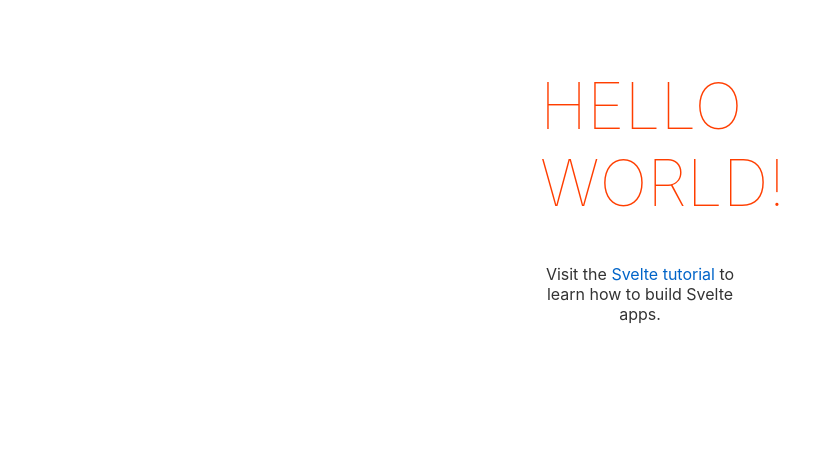
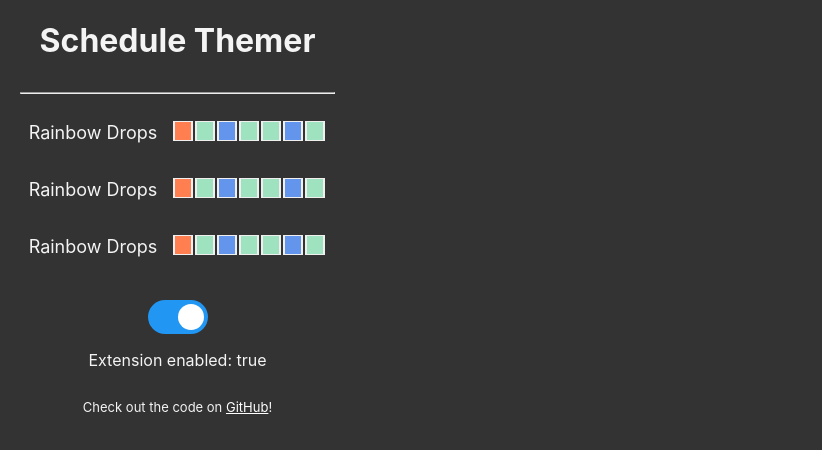
Before and after one commit to snxz/cgst, a Svelte app: page / in a window 1280 px wide. Shown: the top 450 px of the page, without its empty margins (0-822 px from the left). Built offline with nearby package versions, Linux system fonts and the light colour scheme.

Commit message:
implement theme list

```diff
--- a/global.css
+++ b/global.css
@@ -1,63 +1,11 @@
 html, body {
-	position: relative;
 	width: 100%;
 	height: 100%;
 }
 
 body {
-	color: #333;
+	color: #f4f4f4;
+	background-color: #333333;
 	margin: 0;
-	padding: 8px;
-	box-sizing: border-box;
 	font-family: -apple-system, BlinkMacSystemFont, "Segoe UI", Roboto, Oxygen-Sans, Ubuntu, Cantarell, "Helvetica Neue", sans-serif;
 }
-
-a {
-	color: rgb(0,100,200);
-	text-decoration: none;
-}
-
-a:hover {
-	text-decoration: underline;
-}
-
-a:visited {
-	color: rgb(0,80,160);
-}
-
-label {
-	display: block;
-}
-
-input, button, select, textarea {
-	font-family: inherit;
-	font-size: inherit;
-	-webkit-padding: 0.4em 0;
-	padding: 0.4em;
-	margin: 0 0 0.5em 0;
-	box-sizing: border-box;
-	border: 1px solid #ccc;
-	border-radius: 2px;
-}
-
-input:disabled {
-	color: #ccc;
-}
-
-button {
-	color: #333;
-	background-color: #f4f4f4;
-	outline: none;
-}
-
-button:disabled {
-	color: #999;
-}
-
-button:not(:disabled):active {
-	background-color: #ddd;
-}
-
-button:focus {
-	border-color: #666;
-}
--- a/index.html
+++ b/index.html
@@ -3,8 +3,6 @@
 <head>
 	<meta charset='utf-8'>
 	<meta name='viewport' content='width=device-width,initial-scale=1'>
-
-	<title>Svelte app</title>
 
 	<link rel='icon' type='image/png' href='/favicon.png'>
 	<link rel='stylesheet' href='/global.css'>
--- a/src/App.svelte
+++ b/src/App.svelte
@@ -1,31 +1,38 @@
 <script>
-	export let name;
+	import ToggleSelect from "./components/ToggleSelect.svelte";
+	import Switch from "./components/Switch.svelte";
+	import ListBox from "./components/ListBox.svelte";
+
+	let enabled = true;
 </script>
-
 <main>
-	<h1>Hello {name}!</h1>
-	<p>Visit the <a href="https://svelte.dev/tutorial">Svelte tutorial</a> to learn how to build Svelte apps.</p>
+	<h1>Schedule Themer</h1>
+	<hr>
+	<ListBox/>
+	<Switch checked={enabled}/>
+	<p>Extension enabled: {enabled}</p>
+	<p class=footer>Check out the code on <a href="https://github.com/snxz/cgst">GitHub</a>!</p>
 </main>
 
 <style>
 	main {
 		text-align: center;
-		padding: 1em;
-		max-width: 240px;
-		margin: 0 auto;
-		width: 200px;
+		display: flex;
+		flex-direction: column;
+		justify-content: center;
+		width: 355px;
+		padding-bottom: 10px;
 	}
 
-	h1 {
-		color: #ff3e00;
-		text-transform: uppercase;
-		font-size: 4em;
-		font-weight: 100;
+	.footer {
+		font-size: small;
 	}
 
-	@media (min-width: 640px) {
-		main {
-			max-width: none;
-		}
+	.footer a {
+		color: white;
+	}
+
+	hr {
+		margin: 10px 20px;
 	}
 </style>
--- /dev/null
+++ b/src/components/ColorSquare.svelte
@@ -0,0 +1,27 @@
+<script>
+    export let color;
+</script>
+
+<main>
+    <input type="color" id="color-picker" value="{color}">
+</main>
+
+<style>
+    main {
+        padding-left: 1px;
+        padding-right: 1px;
+    }
+
+    input[type="color"] {
+        -webkit-appearance: none;
+        border: none;
+        width: 20px;
+        height: 20px;
+    }
+    input[type="color"]::-webkit-color-swatch-wrapper {
+        padding: 0;
+    }
+    input[type="color"]::-webkit-color-swatch {
+        border: none;
+    }
+</style>
--- /dev/null
+++ b/src/components/ListBox.svelte
@@ -0,0 +1,8 @@
+<script>
+    import ThemeElement from "./ThemeElement.svelte";
+</script>
+<main>
+    <ThemeElement/>
+    <ThemeElement/>
+    <ThemeElement/>
+</main>
--- /dev/null
+++ b/src/components/Switch.svelte
@@ -0,0 +1,66 @@
+<script>
+    export let checked = false;
+</script>
+
+<main>
+    <label class="switch">
+        <input type=checkbox bind:checked={checked}>
+        <span class=slider></span>
+    </label>
+</main>
+
+<style>
+    .switch {
+        position: relative;
+        display: inline-block;
+        width: 60px;
+        height: 34px;
+        margin-top: 25px;
+    }
+
+    .switch input {
+        opacity: 0;
+        width: 0;
+        height: 0;
+    }
+
+    .slider {
+        position: absolute;
+        cursor: pointer;
+        top: 0;
+        left: 0;
+        right: 0;
+        bottom: 0;
+        background-color: #ccc;
+        -webkit-transition: .4s;
+        transition: .4s;
+        border-radius: 34px;
+    }
+
+    .slider:before {
+        position: absolute;
+        content: "";
+        height: 26px;
+        width: 26px;
+        left: 4px;
+        bottom: 4px;
+        background-color: white;
+        -webkit-transition: .4s;
+        transition: .4s;
+        border-radius: 50%;
+    }
+
+    input:checked + .slider {
+        background-color: #2196F3;
+    }
+
+    input:focus + .slider {
+        box-shadow: 0 0 1px #2196F3;
+    }
+
+    input:checked + .slider:before {
+        -webkit-transform: translateX(26px);
+        -ms-transform: translateX(26px);
+        transform: translateX(26px);
+    }
+</style>
--- /dev/null
+++ b/src/components/ThemeElement.svelte
@@ -0,0 +1,34 @@
+<script>
+    import ColorSquare from "./ColorSquare.svelte";
+</script>
+<main>
+    <p>Rainbow Drops</p>
+    <div class="colors">
+        <ColorSquare color="#FF7F50"/>
+        <ColorSquare color="#9FE2BF"/>
+        <ColorSquare color="#6495ED"/>
+        <ColorSquare color="#9FE2BF"/>
+        <ColorSquare color="#9FE2BF"/>
+        <ColorSquare color="#6495ED"/>
+        <ColorSquare color="#9FE2BF"/>
+    </div>
+</main>
+
+<style>
+    main {
+        display: flex;
+        flex-direction: row;
+        justify-content: center;
+        align-items: center;
+    }
+
+    .colors {
+        margin-left: 15px;
+        display: flex;
+        justify-content: flex-end;
+    }
+
+    p {
+        font-size: large;
+    }
+</style>
--- /dev/null
+++ b/src/components/ToggleSelect.svelte
@@ -0,0 +1,59 @@
+<main>
+    <form class="form">
+        <div class="switch-field">
+            <input type="radio" id="radio-three" name="switch-two" value="on" checked/>
+            <label for="radio-three">On</label>
+            <input type="radio" id="radio-four" name="switch-two" value="random" />
+            <label for="radio-four">Random</label>
+            <input type="radio" id="radio-five" name="switch-two" value="off" />
+            <label for="radio-five">Off</label>
+        </div>
+    </form>
+</main>
+
+<style>
+    .switch-field {
+        display: flex;
+        margin-bottom: 36px;
+        overflow: hidden;
+    }
+
+    .switch-field input {
+        position: absolute !important;
+        clip: rect(0, 0, 0, 0);
+        height: 1px;
+        width: 1px;
+        border: 0;
+        overflow: hidden;
+    }
+
+    .switch-field label {
+        background-color: #ffffff;
+        color: rgba(0, 0, 0, 0.6);
+        font-size: 14px;
+        line-height: 1;
+        text-align: center;
+        padding: 8px 16px;
+        margin-right: -1px;
+        border: 1px solid rgba(0, 0, 0, 0.2);
+        box-shadow: inset 0 1px 3px rgba(0, 0, 0, 0.3), 0 1px rgba(255, 255, 255, 0.1);
+        transition: all 0.1s ease-in-out;
+    }
+
+    .switch-field label:hover {
+        cursor: pointer;
+    }
+
+    .switch-field input:checked + label {
+        background-color: #2196F3;
+        box-shadow: none;
+    }
+
+    .switch-field label:first-of-type {
+        border-radius: 20px 0 0 20px;
+    }
+
+    .switch-field label:last-of-type {
+        border-radius: 0 20px 20px 0;
+    }
+</style>
--- a/src/main.js
+++ b/src/main.js
@@ -2,9 +2,9 @@ import App from './App.svelte';
 
 const app = new App({
 	target: document.body,
-	props: {
-		name: 'world'
-	}
+	// props: {
+	// 	name: 'world'
+	// }
 });
 
 export default app;
```
